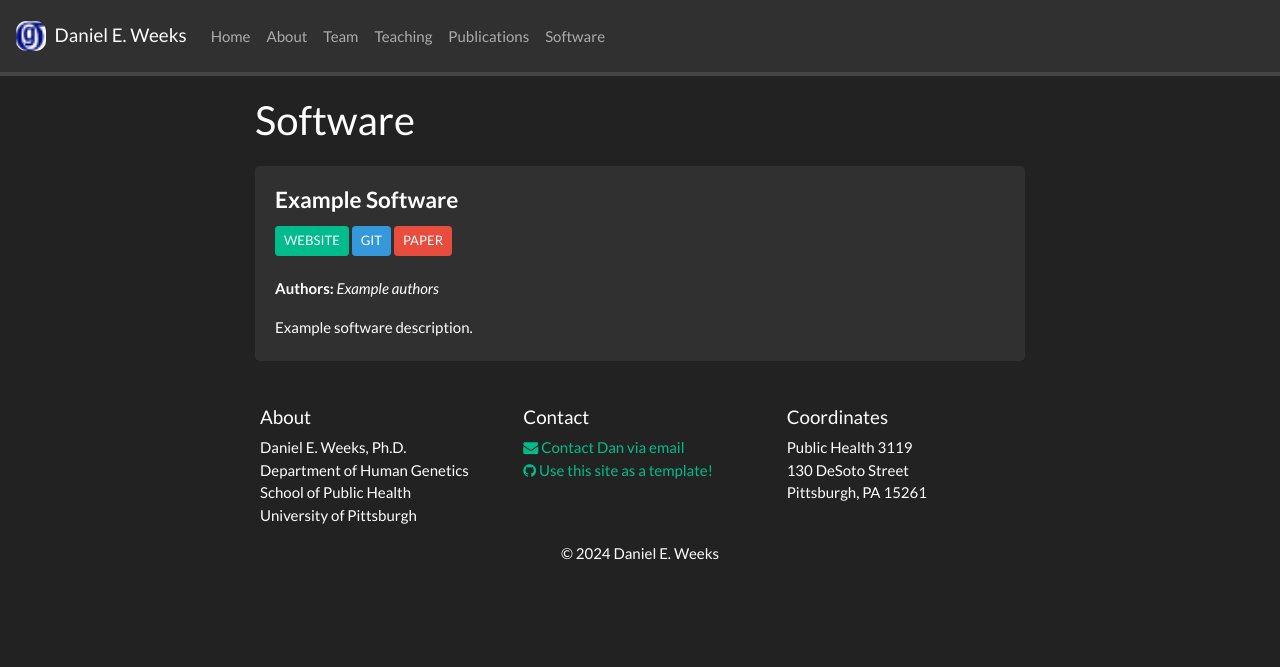
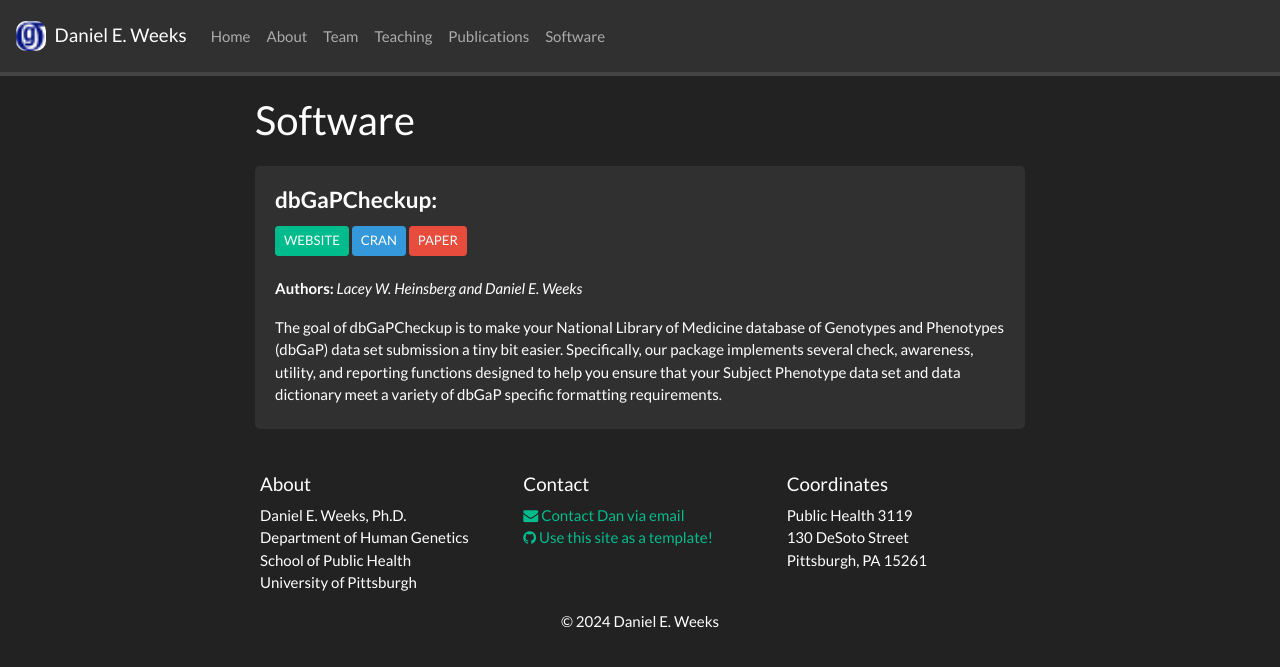
Before and after one commit to DanielEWeeks/Daniel_E_Weeks, a Jekyll site: the page built from _pages/software.md, in a window 1280 px wide. Shown: the top 667 px of the page. Built offline with Jekyll 4.4.1, drawn with Linux system fonts in a browser that asks for light colours; nearby versions of some CDN libraries; a style sheet for code colours, icons or effects is not loaded.

Commit message:
Adding a description of dbGaPCheckup in the _pages/software.md file.

```diff
--- a/_pages/software.md
+++ b/_pages/software.md
@@ -39,15 +39,15 @@ iframe {
 <div class="jumbotron">
 <div class="row align-items-end">
 <div class="col-md-12 col-sm-12">
-<h4><b>Example Software</b></h4>
-<a href="https://example.com" target="_blank"><button class="btn btn-success btn-sm">WEBSITE</button></a>
-<a href="https://github.com" target="_blank"><button class="btn btn-info btn-sm">GIT</button></a>
-<a href="{{ site.url }}{{ site.baseurl }}/papers/example_proceeding.pdf" target="_blank"><button class="btn btn-danger btn-sm">PAPER</button></a>
+<h4><b>dbGaPCheckup:</b></h4>
+<a href="https://lwheinsberg.github.io/dbGaPCheckup/" target="_blank"><button class="btn btn-success btn-sm">WEBSITE</button></a>
+<a href="https://CRAN.R-project.org/package=dbGaPCheckup" target="_blank"><button class="btn btn-info btn-sm">CRAN</button></a>
+<a href="https://doi.org/10.1186/s12859-023-05200-8" target="_blank"><button class="btn btn-danger btn-sm">PAPER</button></a>
 
 <b>Authors:</b>
-<i>Example authors</i>
+<i>Lacey W. Heinsberg and Daniel E. Weeks</i>
 
-Example software description.
+The goal of dbGaPCheckup is to make your National Library of Medicine database of Genotypes and Phenotypes (dbGaP) data set submission a tiny bit easier. Specifically, our package implements several check, awareness, utility, and reporting functions designed to help you ensure that your Subject Phenotype data set and data dictionary meet a variety of dbGaP specific formatting requirements.
 
 </div>
 </div>
```
Also changed, not shown: NOTES.md (+17 -14 lines).
